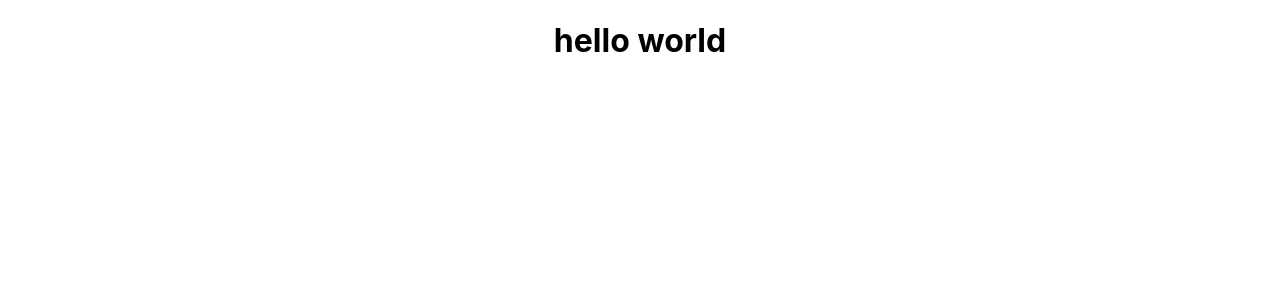
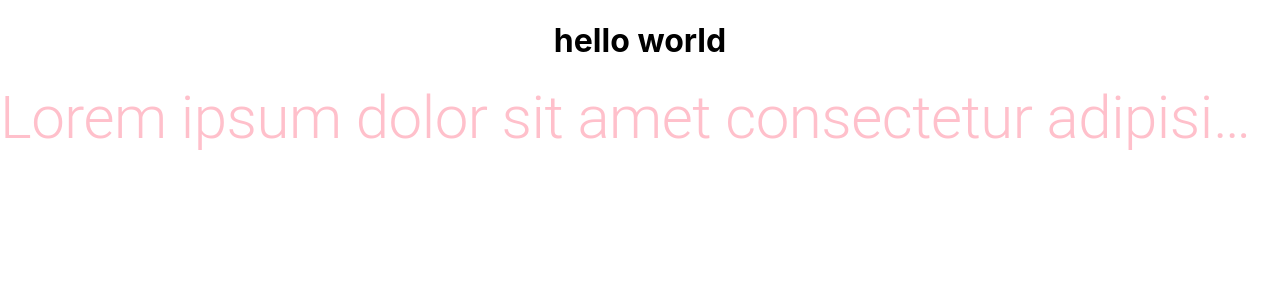
Before and after one commit to hamzazaka/material-ui-study, a React (Create React App) app: page / in a window 1280 px wide. Shown: the top 300 px of the page. Built offline with nearby package versions, Linux system fonts and the light colour scheme.

Commit message:
working on the stuff

```diff
--- a/src/App.js
+++ b/src/App.js
@@ -1,10 +1,14 @@
 import logo from './logo.svg';
 import './App.css';
+import {Typography} from '@material-ui/core'
 
 function App() {
   return (
     <div className="App">
       <h1>hello world</h1>
+      <Typography style={{color:'pink'}} variant='h2' color='pink' noWrap >
+        Lorem ipsum dolor sit amet consectetur adipisicing elit. Asperiores inventore debitis quis doloremque nemo nihil provident nesciunt quae animi. Doloribus. Lorem ipsum dolor sit amet consectetur adipisicing elit. Dicta adipisci autem velit necessitatibus nisi recusandae dolorem repellat accusantium ipsam quidem?
+      </Typography>
     </div>
   );
 }
```
